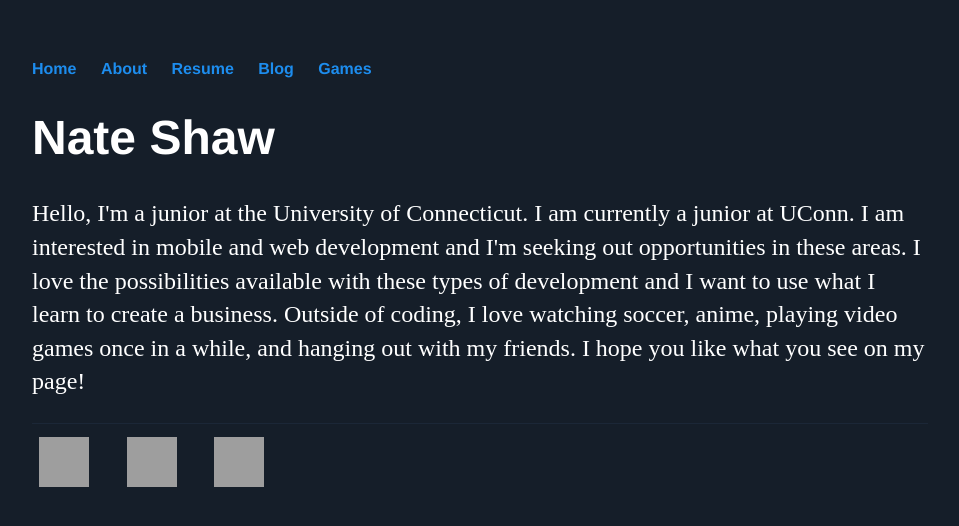
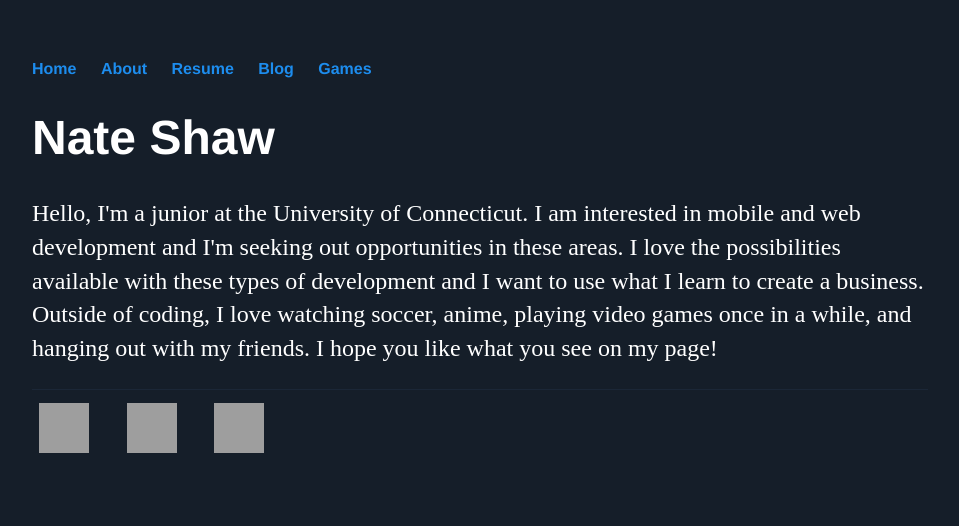
Before and after one commit to nshaw98/aboutnathan.github.io, a Jekyll site: the page built from index.html, in a window 1280 px wide, cut to the strip 0-526 px from the top of the page. Shown: the whole strip, without its empty margins (160-1119 px from the left). Built offline with Jekyll 4.4.1, drawn with Linux system fonts in a browser that asks for light colours; grey boxes are pictures that could not be loaded.

Commit message:
Update index.html

```diff
--- a/index.html
+++ b/index.html
@@ -8,7 +8,6 @@ title: Nathan Shaw, CS Student
         <!-- <img alt="Me" src="https://drive.google.com/file/d/1zeHeeOACWGEISpkm1mzjKsGx7a0XVSx0/view?usp=sharing" /> -->
         <p>
             Hello, I'm a junior at the University of Connecticut.
-                I am currently a junior at UConn.
                 I am interested in mobile and web development and I'm seeking out opportunities in these areas.
                 I love the possibilities available with these types of development and I want to use what I learn to create a business.
                 Outside of coding, I love watching soccer, anime, playing video games once in a while, and hanging out with my friends.
```
